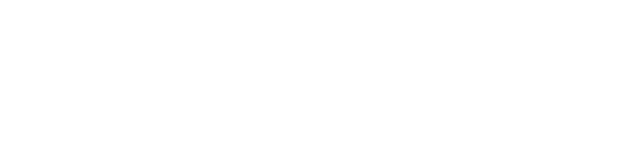
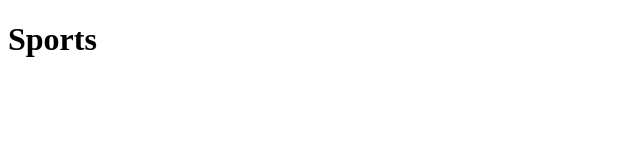
Before and after one commit to FilmonFeMe/FilmonFeMe.github.io, a plain HTML site: page index.html in a window 1280 px wide. Shown: the whole page, without its empty margins (0-640 px from the left). Drawn offline with Linux system fonts and the light colour scheme.

Commit message:
Added header and changed title in theo homepage

```diff
--- a/index.html
+++ b/index.html
@@ -4,9 +4,12 @@
 		<meta charset="UTF-8">
 		<meta name="author" content="Filmon Mengisteab">
 		<meta name="viewport" content="width=device-width, initial-scale=1.0">
-		<title> Cycling </title>
+		<title> My Hobby</title>
 	</head>
 	<body>
+		<header id="header">
+			<h1>Sports</h1>
+		</header>
 
 	</body>
 </html>
```
